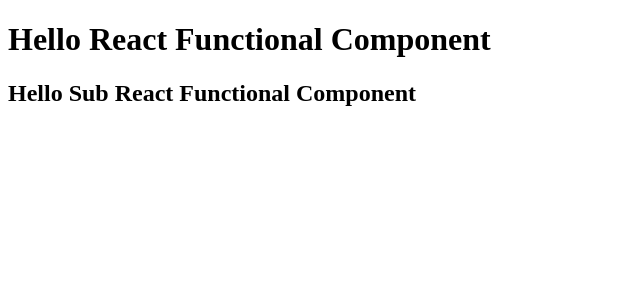
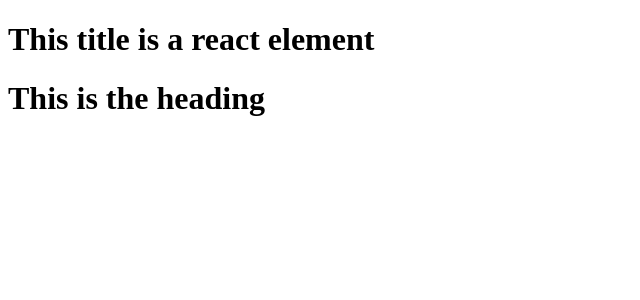
Before and after one commit to shreyadhaga/TeachReact, a React (Vite) app: page / in a window 1280 px wide. Shown: the top 300 px of the page, without its empty margins (0-640 px from the left). Built offline with nearby package versions, Linux system fonts and the light colour scheme.

Commit message:
Simple stuff

```diff
--- a/App.js
+++ b/App.js
@@ -6,16 +6,20 @@
 // Functional Components - NEW
 
 // React Functional Copmponent is a function that returns a react elements
-const SubHeadingComponent = () => <h2> Hello Sub React Functional Component</h2>
+const Title = () => (
+    <h1>
+        This title is a react element
+    </h1>
+)
 
 // Component Composition
 const HeadingComponent = () => (
     <div>
-        <h1> Hello React Functional Component</h1>
-        <SubHeadingComponent />
+        <Title />
+        <h1> This is the heading</h1>
     </div>)
 
-
+// JSX Satitizes Data - Handles cross site scripting attacks
 const root = ReactDOM.createRoot(document.getElementById('root'));
-root.render(<HeadingComponent/>
+root.render(<HeadingComponent />
 )
```
